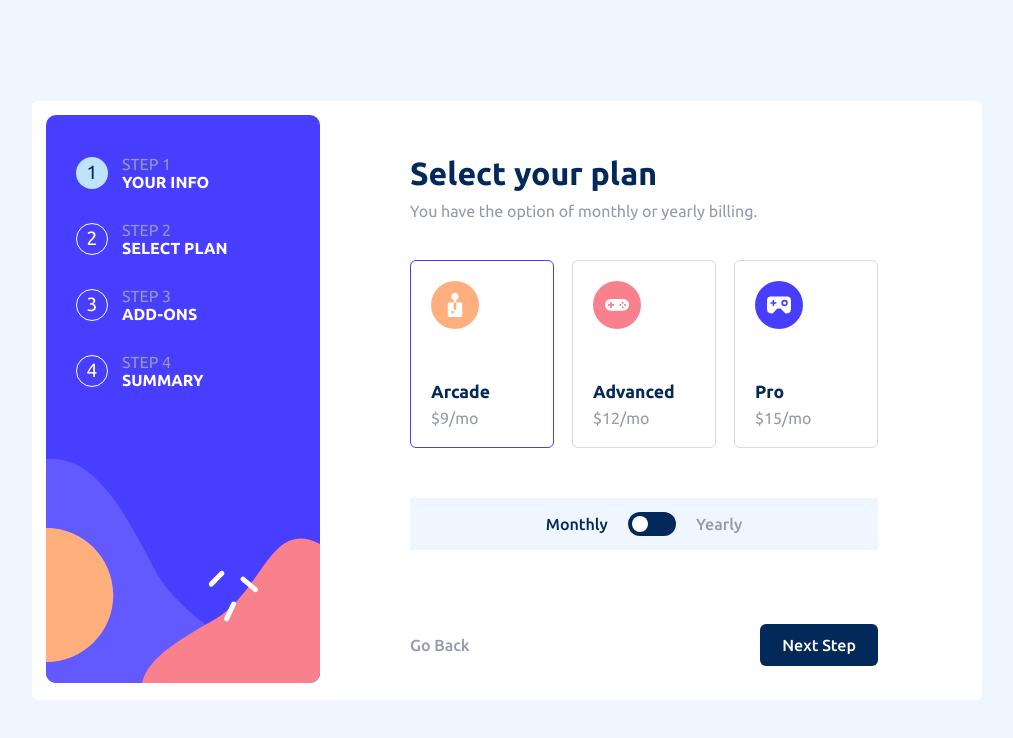
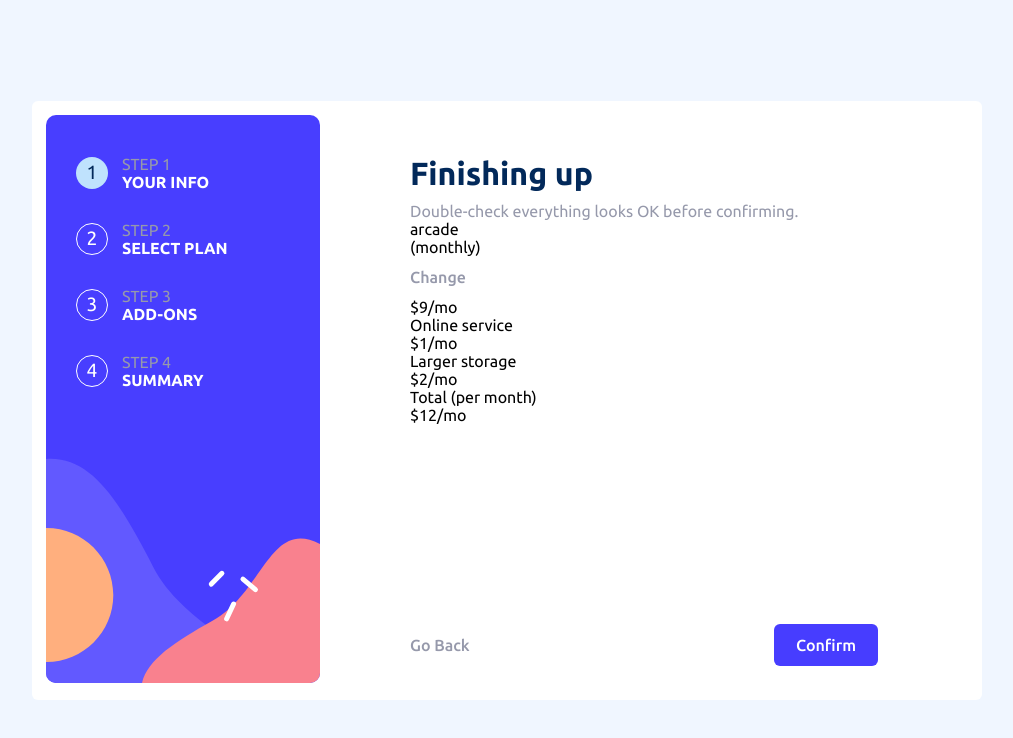
Before and after one commit to tymino/frontendmentor_multi-step-form, a Vue app: page / in a window 1280 px wide. Shown: the top 738 px of the page, without its empty margins (133-1146 px from the left). Built offline with nearby package versions, Linux system fonts and the light colour scheme.

Commit message:
add total info

```diff
--- a/src/components/BlockSummary.vue
+++ b/src/components/BlockSummary.vue
@@ -6,27 +6,41 @@
       <div class="body__row row">
         <div class="row__plan-wrapper">
           <div class="row__plan-description">
-            <div class="row__plan-name">{{ getTotalInfo }}</div>
-            <div class="row__plan-duration"></div>
+            <div class="row__plan-name">
+              {{ getTotalInfo.plan.name }}
+            </div>
+            <div class="row__plan-duration">
+              ({{ getTotalInfo.plan.duration }})
+            </div>
           </div>
           <Button class="row__plan-button" @click="returnStepTwo" btnType="link"
             >change</Button
           >
         </div>
-        <div class="row__plan-price"></div>
+        <div class="row__plan-price">
+          {{ priceWrap(getTotalInfo.plan.price) }}
+        </div>
       </div>
 
       <div class="body__row row">
-        <div class="row__addons">
-          <div class="row__addons-name"></div>
-          <div class="row__addons-price"></div>
+        <div
+          class="row__addons"
+          v-for="addon in getTotalInfo.addons"
+          :key="addon.name"
+        >
+          <div class="row__addons-name">{{ addon.name }}</div>
+          <div class="row__addons-price">{{ priceWrap(addon.price) }}</div>
         </div>
       </div>
 
       <div class="body__row row">
         <div class="row__total">
-          <div class="row__total-name"></div>
-          <div class="row__total-price"></div>
+          <div class="row__total-name">
+            Total (per {{ getTotalInfo.total.perValue }})
+          </div>
+          <div class="row__total-price">
+            {{ priceWrap(getTotalInfo.total.price) }}
+          </div>
         </div>
       </div>
     </div>
@@ -56,6 +70,7 @@ export default {
         () => store.getters.getSubscriptionDuration
       ),
       returnStepTwo: () => store.commit('returnStepTwo'),
+      priceWrap: computed(() => store.getters.priceWrap),
     };
   },
 };
--- a/src/store/index.js
+++ b/src/store/index.js
@@ -14,7 +14,7 @@ const store = createStore({
       { id: 3, subtitle: 'step', title: 'add-ons', isActive: false },
       { id: 4, subtitle: 'step', title: 'summary', isActive: false },
     ],
-    currentStep: 2,
+    currentStep: 4,
     isTheEnd: false,
   }),
   getters: {
@@ -37,14 +37,16 @@ const store = createStore({
         0
       );
 
-      return {
+      const total = {
         plan,
         addons,
         total: {
           perValue: getters.getStateToggle.slice(0, -2),
-          price: getters.priceWrap(plan.price + priceAddons),
+          price: plan.price + priceAddons,
         },
       };
+
+      return total;
     },
   },
   mutations: {
```
